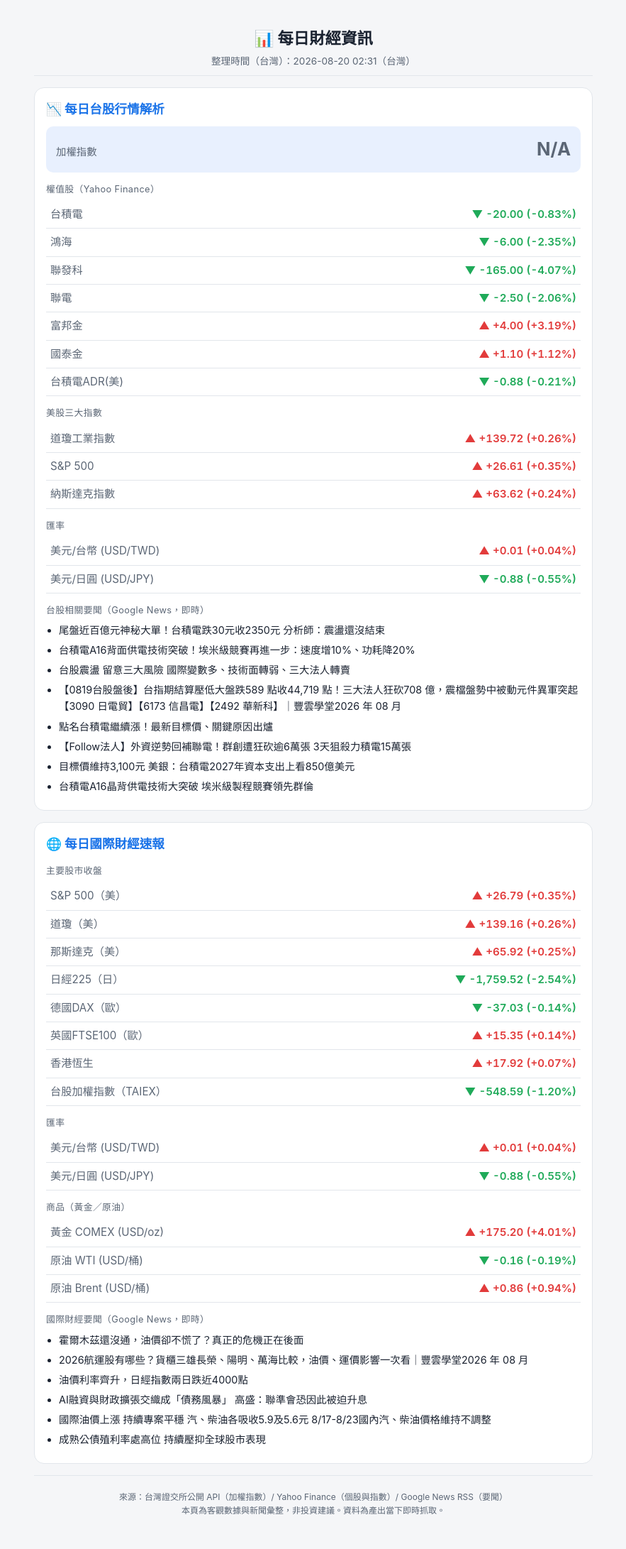
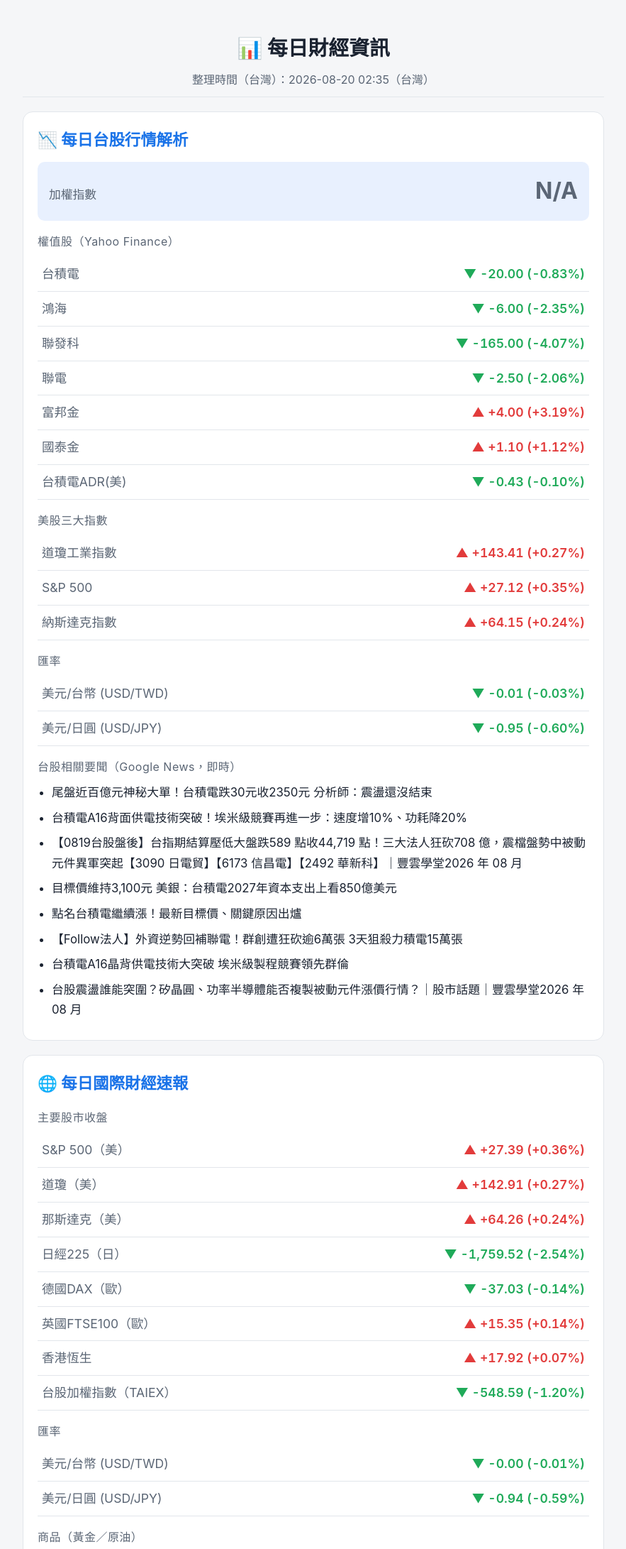
Before and after one commit to aihsing1963-afk/aihsing1963-afk.github.io, a plain HTML site: page index.html in a window 1280 px wide. Shown: the top 2182 px of the page at 71% size, without its empty margins (198-1081 px from the left). Drawn offline with Linux system fonts and the light colour scheme.

Commit message:
update: 財經網頁 2026-08-20_02:35

```diff
--- a/index.html
+++ b/index.html
@@ -9,33 +9,34 @@
   * { box-sizing:border-box; }
   body { margin:0; background:var(--bg); color:var(--txt);
     font-family:-apple-system,BlinkMacSystemFont,"Segoe UI","PingFang TC","Microsoft JhengHei",sans-serif;
-    line-height:1.6; -webkit-text-size-adjust:100%; }
-  .wrap { max-width:820px; margin:0 auto; padding:16px; }
-  header { text-align:center; padding:20px 0 8px; border-bottom:1px solid var(--line); }
-  header h1 { margin:0; font-size:1.4rem; }
-  header .stamp { color:var(--sub); font-size:.85rem; margin-top:4px; }
+    line-height:1.7; -webkit-text-size-adjust:100%; font-size:18px; }
+  .wrap { max-width:860px; margin:0 auto; padding:20px; }
+  header { text-align:center; padding:24px 0 10px; border-bottom:1px solid var(--line); }
+  header h1 { margin:0; font-size:1.8rem; }
+  header .stamp { color:var(--sub); font-size:1rem; margin-top:6px; }
   .card { background:var(--card); border:1px solid var(--line); border-radius:14px;
-    padding:16px; margin:16px 0; }
-  .card h2 { margin:0 0 10px; font-size:1.1rem; color:var(--accent); }
-  .sub-h { color:var(--sub); font-size:.8rem; margin:14px 0 6px; text-transform:none; letter-spacing:.03em; }
-  table.data { width:100%; border-collapse:collapse; font-size:.95rem; }
-  table.data td { padding:7px 6px; border-bottom:1px solid var(--line); vertical-align:middle; }
+    padding:20px; margin:20px 0; }
+  .card h2 { margin:0 0 12px; font-size:1.4rem; color:var(--accent); }
+  .sub-h { color:var(--sub); font-size:1rem; margin:16px 0 8px; text-transform:none; letter-spacing:.03em; }
+  table.data { width:100%; border-collapse:collapse; font-size:1.1rem; }
+  table.data td { padding:9px 6px; border-bottom:1px solid var(--line); vertical-align:middle; }
   table.data td.lbl { color:var(--sub); white-space:nowrap; }
   table.data td.val { text-align:right; font-variant-numeric:tabular-nums; font-weight:600; }
   .taiex { display:flex; flex-wrap:wrap; align-items:baseline; gap:10px;
-    background:#e8f0fe; border-radius:10px; padding:12px 14px; margin-bottom:6px; }
-  .taiex .t-label { color:var(--sub); font-size:.9rem; }
-  .taiex .t-val { font-size:1.6rem; font-weight:700; margin-left:auto; font-variant-numeric:tabular-nums; }
-  .taiex .t-chg { font-size:.95rem; font-weight:600; width:100%; text-align:right; }
-  ul.news { margin:6px 0; padding-left:18px; }
-  ul.news li { margin:5px 0; font-size:.9rem; }
+    background:#e8f0fe; border-radius:10px; padding:14px 16px; margin-bottom:8px; }
+  .taiex .t-label { color:var(--sub); font-size:1.05rem; }
+  .taiex .t-val { font-size:2rem; font-weight:700; margin-left:auto; font-variant-numeric:tabular-nums; }
+  .taiex .t-chg { font-size:1.15rem; font-weight:600; width:100%; text-align:right; }
+  ul.news { margin:8px 0; padding-left:20px; }
+  ul.news li { margin:7px 0; font-size:1.05rem; }
   .na { color:var(--sub); }
-  footer { text-align:center; color:var(--sub); font-size:.75rem; padding:20px 0; border-top:1px solid var(--line); }
+  footer { text-align:center; color:var(--sub); font-size:.9rem; padding:24px 0; border-top:1px solid var(--line); }
   @media (max-width:480px) {
-    .wrap { padding:10px; }
-    header h1 { font-size:1.2rem; }
-    .taiex .t-val { font-size:1.35rem; }
-    table.data { font-size:.88rem; }
+    .wrap { padding:14px; }
+    body { font-size:17px; }
+    header h1 { font-size:1.5rem; }
+    .taiex .t-val { font-size:1.7rem; }
+    table.data { font-size:1.05rem; }
   }
 </style>
 </head>
@@ -43,7 +44,7 @@
 <div class="wrap">
 <header>
   <h1>📊 每日財經資訊</h1>
-  <div class="stamp">整理時間（台灣）：2026-08-20 02:31（台灣）</div>
+  <div class="stamp">整理時間（台灣）：2026-08-20 02:35（台灣）</div>
 </header>
 
 <div class="card">
@@ -56,38 +57,38 @@
 <tr><td class="lbl">聯電</td><td class="val"><span style="color:#1faa59">▼ -2.50 (-2.06%)</span></td></tr>
 <tr><td class="lbl">富邦金</td><td class="val"><span style="color:#e23b3b">▲ +4.00 (+3.19%)</span></td></tr>
 <tr><td class="lbl">國泰金</td><td class="val"><span style="color:#e23b3b">▲ +1.10 (+1.12%)</span></td></tr>
-<tr><td class="lbl">台積電ADR(美)</td><td class="val"><span style="color:#1faa59">▼ -0.88 (-0.21%)</span></td></tr></table>
+<tr><td class="lbl">台積電ADR(美)</td><td class="val"><span style="color:#1faa59">▼ -0.43 (-0.10%)</span></td></tr></table>
   <div class="sub-h">美股三大指數</div>
-  <table class="data"><tr><td class="lbl">道瓊工業指數</td><td class="val"><span style="color:#e23b3b">▲ +139.72 (+0.26%)</span></td></tr>
-<tr><td class="lbl">S&amp;P 500</td><td class="val"><span style="color:#e23b3b">▲ +26.61 (+0.35%)</span></td></tr>
-<tr><td class="lbl">納斯達克指數</td><td class="val"><span style="color:#e23b3b">▲ +63.62 (+0.24%)</span></td></tr></table>
+  <table class="data"><tr><td class="lbl">道瓊工業指數</td><td class="val"><span style="color:#e23b3b">▲ +143.41 (+0.27%)</span></td></tr>
+<tr><td class="lbl">S&amp;P 500</td><td class="val"><span style="color:#e23b3b">▲ +27.12 (+0.35%)</span></td></tr>
+<tr><td class="lbl">納斯達克指數</td><td class="val"><span style="color:#e23b3b">▲ +64.15 (+0.24%)</span></td></tr></table>
   <div class="sub-h">匯率</div>
-  <table class="data"><tr><td class="lbl">美元/台幣 (USD/TWD)</td><td class="val"><span style="color:#e23b3b">▲ +0.01 (+0.04%)</span></td></tr>
-<tr><td class="lbl">美元/日圓 (USD/JPY)</td><td class="val"><span style="color:#1faa59">▼ -0.88 (-0.55%)</span></td></tr></table>
+  <table class="data"><tr><td class="lbl">美元/台幣 (USD/TWD)</td><td class="val"><span style="color:#1faa59">▼ -0.01 (-0.03%)</span></td></tr>
+<tr><td class="lbl">美元/日圓 (USD/JPY)</td><td class="val"><span style="color:#1faa59">▼ -0.95 (-0.60%)</span></td></tr></table>
   <div class="sub-h">台股相關要聞（Google News，即時）</div>
-  <ul class='news'><li>尾盤近百億元神秘大單！台積電跌30元收2350元 分析師：震盪還沒結束</li><li>台積電A16背面供電技術突破！埃米級競賽再進一步：速度增10%、功耗降20%</li><li>台股震盪 留意三大風險 國際變數多、技術面轉弱、三大法人轉賣</li><li>【0819台股盤後】台指期結算壓低大盤跌589 點收44,719 點！三大法人狂砍708 億，震檔盤勢中被動元件異軍突起【3090 日電貿】【6173 信昌電】【2492 華新科】｜豐雲學堂2026 年 08 月</li><li>點名台積電繼續漲！最新目標價、關鍵原因出爐</li><li>【Follow法人】外資逆勢回補聯電！群創遭狂砍逾6萬張 3天狙殺力積電15萬張</li><li>目標價維持3,100元 美銀：台積電2027年資本支出上看850億美元</li><li>台積電A16晶背供電技術大突破 埃米級製程競賽領先群倫</li></ul>
+  <ul class='news'><li>尾盤近百億元神秘大單！台積電跌30元收2350元 分析師：震盪還沒結束</li><li>台積電A16背面供電技術突破！埃米級競賽再進一步：速度增10%、功耗降20%</li><li>【0819台股盤後】台指期結算壓低大盤跌589 點收44,719 點！三大法人狂砍708 億，震檔盤勢中被動元件異軍突起【3090 日電貿】【6173 信昌電】【2492 華新科】｜豐雲學堂2026 年 08 月</li><li>目標價維持3,100元 美銀：台積電2027年資本支出上看850億美元</li><li>點名台積電繼續漲！最新目標價、關鍵原因出爐</li><li>【Follow法人】外資逆勢回補聯電！群創遭狂砍逾6萬張 3天狙殺力積電15萬張</li><li>台積電A16晶背供電技術大突破 埃米級製程競賽領先群倫</li><li>台股震盪誰能突圍？矽晶圓、功率半導體能否複製被動元件漲價行情？｜股市話題｜豐雲學堂2026 年 08 月</li></ul>
 </div>
 
 <div class="card">
   <h2>🌐 每日國際財經速報</h2>
   <div class="sub-h">主要股市收盤</div>
-  <table class="data"><tr><td class="lbl">S&amp;P 500（美）</td><td class="val"><span style="color:#e23b3b">▲ +26.79 (+0.35%)</span></td></tr>
-<tr><td class="lbl">道瓊（美）</td><td class="val"><span style="color:#e23b3b">▲ +139.16 (+0.26%)</span></td></tr>
-<tr><td class="lbl">那斯達克（美）</td><td class="val"><span style="color:#e23b3b">▲ +65.92 (+0.25%)</span></td></tr>
+  <table class="data"><tr><td class="lbl">S&amp;P 500（美）</td><td class="val"><span style="color:#e23b3b">▲ +27.39 (+0.36%)</span></td></tr>
+<tr><td class="lbl">道瓊（美）</td><td class="val"><span style="color:#e23b3b">▲ +142.91 (+0.27%)</span></td></tr>
+<tr><td class="lbl">那斯達克（美）</td><td class="val"><span style="color:#e23b3b">▲ +64.26 (+0.24%)</span></td></tr>
 <tr><td class="lbl">日經225（日）</td><td class="val"><span style="color:#1faa59">▼ -1,759.52 (-2.54%)</span></td></tr>
 <tr><td class="lbl">德國DAX（歐）</td><td class="val"><span style="color:#1faa59">▼ -37.03 (-0.14%)</span></td></tr>
 <tr><td class="lbl">英國FTSE100（歐）</td><td class="val"><span style="color:#e23b3b">▲ +15.35 (+0.14%)</span></td></tr>
 <tr><td class="lbl">香港恆生</td><td class="val"><span style="color:#e23b3b">▲ +17.92 (+0.07%)</span></td></tr>
 <tr><td class="lbl">台股加權指數（TAIEX）</td><td class="val"><span style="color:#1faa59">▼ -548.59 (-1.20%)</span></td></tr></table>
   <div class="sub-h">匯率</div>
-  <table class="data"><tr><td class="lbl">美元/台幣 (USD/TWD)</td><td class="val"><span style="color:#e23b3b">▲ +0.01 (+0.04%)</span></td></tr>
-<tr><td class="lbl">美元/日圓 (USD/JPY)</td><td class="val"><span style="color:#1faa59">▼ -0.88 (-0.55%)</span></td></tr></table>
+  <table class="data"><tr><td class="lbl">美元/台幣 (USD/TWD)</td><td class="val"><span style="color:#1faa59">▼ -0.00 (-0.01%)</span></td></tr>
+<tr><td class="lbl">美元/日圓 (USD/JPY)</td><td class="val"><span style="color:#1faa59">▼ -0.94 (-0.59%)</span></td></tr></table>
   <div class="sub-h">商品（黃金／原油）</div>
-  <table class="data"><tr><td class="lbl">黃金 COMEX (USD/oz)</td><td class="val"><span style="color:#e23b3b">▲ +175.20 (+4.01%)</span></td></tr>
-<tr><td class="lbl">原油 WTI (USD/桶)</td><td class="val"><span style="color:#1faa59">▼ -0.16 (-0.19%)</span></td></tr>
-<tr><td class="lbl">原油 Brent (USD/桶)</td><td class="val"><span style="color:#e23b3b">▲ +0.86 (+0.94%)</span></td></tr></table>
+  <table class="data"><tr><td class="lbl">黃金 COMEX (USD/oz)</td><td class="val"><span style="color:#e23b3b">▲ +173.60 (+3.98%)</span></td></tr>
+<tr><td class="lbl">原油 WTI (USD/桶)</td><td class="val"><span style="color:#1faa59">▼ -0.25 (-0.29%)</span></td></tr>
+<tr><td class="lbl">原油 Brent (USD/桶)</td><td class="val"><span style="color:#e23b3b">▲ +0.87 (+0.96%)</span></td></tr></table>
   <div class="sub-h">國際財經要聞（Google News，即時）</div>
-  <ul class='news'><li>霍爾木茲還沒通，油價卻不慌了？真正的危機正在後面</li><li>2026航運股有哪些？貨櫃三雄長榮、陽明、萬海比較，油價、運價影響一次看｜豐雲學堂2026 年 08 月</li><li>油價利率齊升，日經指數兩日跌近4000點</li><li>AI融資與財政擴張交織成「債務風暴」 高盛：聯準會恐因此被迫升息</li><li>國際油價上漲 持續專案平穩 汽、柴油各吸收5.9及5.6元 8/17-8/23國內汽、柴油價格維持不調整</li><li>成熟公債殖利率處高位 持續壓抑全球股市表現</li></ul>
+  <ul class='news'><li>霍爾木茲還沒通，油價卻不慌了？真正的危機正在後面</li><li>AI融資與財政擴張交織成「債務風暴」 高盛：聯準會恐因此被迫升息</li><li>2026航運股有哪些？貨櫃三雄長榮、陽明、萬海比較，油價、運價影響一次看｜豐雲學堂2026 年 08 月</li><li>油價利率齊升，日經指數兩日跌近4000點</li><li>國際油價上漲 持續專案平穩 汽、柴油各吸收5.9及5.6元 8/17-8/23國內汽、柴油價格維持不調整</li><li>油價、債息夾殺！日股狂瀉逾2100點、韓股跌逾5% 晶片股成重災區</li></ul>
 </div>
 
 <footer>
```
